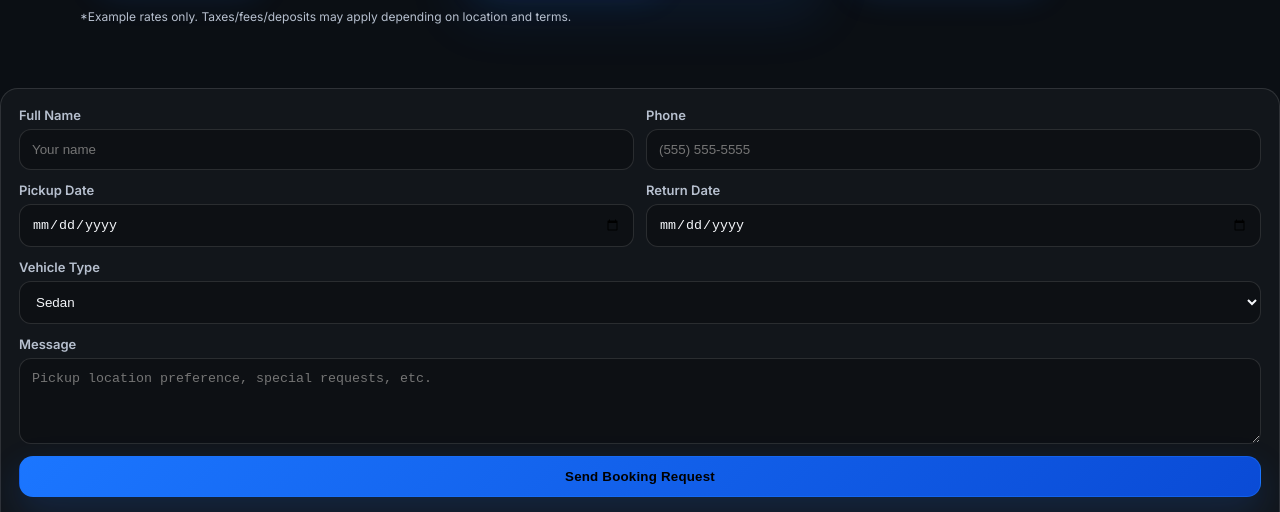
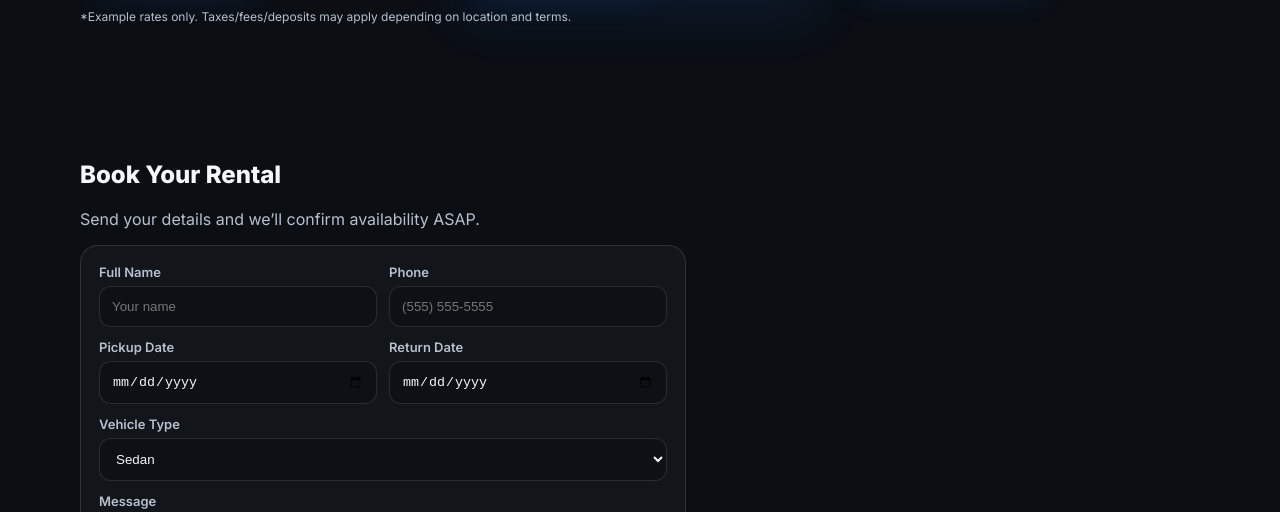
Before and after one commit to WEnt2025/fast-lane-car-rental, a plain HTML site: page index.html in a window 1280 px wide. Shown: the part 1927-2439 px from the top of the page. Drawn offline with Linux system fonts and the light colour scheme.

Commit message:
index.html

```diff
--- a/index.html
+++ b/index.html
@@ -208,6 +208,11 @@
     </section>
 
     <!-- Contact -->
+     <section class="section" id="contact">
+      <div class="container contact-grid">
+        <div>
+          <h2>Book Your Rental</h2>
+          <p class="muted">Send your details and we’ll confirm availability ASAP.</p>
 
         <div class="form-wrap">
           <form class="contact-form" onsubmit="return sendEmail(event)">
```
